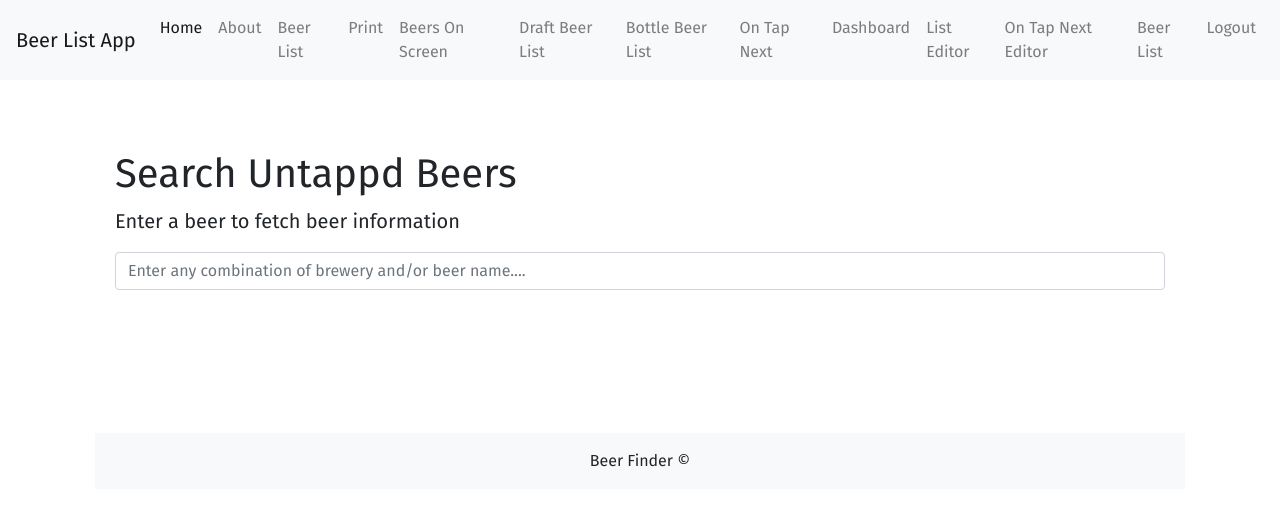
After one commit to ytnoonty/mybeerapp, a Flask app: page /beersearch in a window 1280 px wide. The commit adds this page. Shown: the top 506 px of the page. Run offline with Flask 2, Linux system fonts and the light colour scheme; the visitor is signed in with stand-in values (Sample User, id 1); data that the repository does not hold is empty; some libraries are stand-ins or nearby versions.

Commit message:
added ability to add beer info from untappd API

```diff
--- a/app.py
+++ b/app.py
@@ -395,6 +395,52 @@ def add_beer():
         return redirect(url_for('dashboard'))
 
     return render_template('add_beer.html', form=form)
+
+# Search beers from untappd
+@app.route('/beersearch', methods=['GET','POST'])
+@is_logged_in
+def beersearch():
+    return render_template('beersearch.html')
+
+# Add untappd beer info to DB
+@app.route('/addUntappd', methods=['POST'])
+def addUntappd():
+    data = request.get_json()
+    app.logger.info(data['id'])
+    app.logger.info(data['name'])
+    app.logger.info(data['style'])
+    app.logger.info(data['abv'])
+    app.logger.info(data['ibu'])
+    app.logger.info(data['brewery'])
+    app.logger.info(data['location'])
+    app.logger.info(data['website'])
+    app.logger.info(data['description'])
+    app.logger.info(data['draftbottleselection'])
+    print('Beer ' + data['id'] + ': ' + data['name'] + ' has been added to the database. Thank you for playing along. Have a "hoppy" day.')
+
+    name = data['name']
+    style = data['style']
+    abv = data['abv']
+    ibu = data['ibu']
+    brewery = data['brewery']
+    location = data['location']
+    website = data['website']
+    description = data['description']
+    draftBottle = data['draftbottleselection']
+
+    # Send data to DB
+    # mysqlQuery = "INSERT INTO list_history(name, style, abv, ibu, brewery, location, website, description, draft_bottle_selection) VALUES(%s, %s, %s, %s, %s, %s, %s, %s, %s)", (name, style, abv, ibu, brewery, location, website, description, draftBottle)
+    # mysqlQuerySend(mysqlQuery)
+
+    cur = mysql.connection.cursor()
+    # Execute
+    cur.execute("INSERT INTO list_history(name, style, abv, ibu, brewery, location, website, description, draft_bottle_selection) VALUES(%s, %s, %s, %s, %s, %s, %s, %s, %s)", (name, style, abv, ibu, brewery, location, website, description, draftBottle))
+    # Commit
+    mysql.connection.commit()
+    # Close connection
+    cur.close()
+
+    return jsonify(data)
 
 
 # Edit Beer
--- /dev/null
+++ b/static/js/app.js
@@ -0,0 +1,120 @@
+// Init Untappd
+const untappd = new Untappd;
+// Init UI
+const ui = new UI;
+
+// Search input
+const searchBeer = document.getElementById('searchBeer');
+
+if (searchBeer !== null) {
+  // Search input event listener
+  searchBeer.addEventListener('keyup', (e) => {
+    // Get input text
+    const userText = e.target.value;
+    if (e.keyCode === 13) {
+      if(userText !== '') {
+        untappd.getBeerByName(userText)
+        .then(data => {
+          if (data.results.message === 'Not Found') {
+            // Show alert
+
+          } else {
+            // Show results
+            ui.showBeerList(data.results);
+          }
+        });
+      } else {
+        // Clear results
+        // ui.clearResults();
+        console.log('Put something in me!!!!!!!!!!!');
+      }
+    }
+  });
+
+  document.addEventListener('click', (e) => {
+    let elClass = e.target.parentElement.className;
+    if (elClass === 'beer-tr') {
+      let beerId = e.target.parentElement.firstElementChild.innerHTML;
+      untappd.getBeerById(beerId)
+      .then(data => {
+        // console.log(data);
+        ui.showBeerCandidate(data.singleResult);
+      });
+    }
+    if (e.target.classList.contains('add-beer-to-db')) {
+      let beerData = {
+        "id": "",
+        "name": "",
+        "style": "",
+        "abv":"",
+        "ibu":"",
+        "brewery":"",
+        "location":"",
+        "website":"",
+        "description":"",
+        "draftbottleselection":""
+      }
+      let beerInfo = e.target.parentElement.parentElement;
+      untappd.beer.id = beerInfo.firstElementChild.innerText;
+      untappd.beer.name = beerInfo.firstElementChild.nextElementSibling.innerText;
+      untappd.beer.style = beerInfo.firstElementChild.nextElementSibling.nextElementSibling.innerText;
+      untappd.beer.abv = beerInfo.firstElementChild.nextElementSibling.nextElementSibling.nextElementSibling.innerText;
+      untappd.beer.ibu = beerInfo.firstElementChild.nextElementSibling.nextElementSibling.nextElementSibling.nextElementSibling.innerText;
+      untappd.beer.brewery = beerInfo.firstElementChild.nextElementSibling.nextElementSibling.nextElementSibling.nextElementSibling.nextElementSibling.innerText;
+      untappd.beer.location = beerInfo.firstElementChild.nextElementSibling.nextElementSibling.nextElementSibling.nextElementSibling.nextElementSibling.nextElementSibling.innerText;
+      untappd.beer.website = beerInfo.firstElementChild.nextElementSibling.nextElementSibling.nextElementSibling.nextElementSibling.nextElementSibling.nextElementSibling.nextElementSibling.innerText;
+      untappd.beer.description = beerInfo.firstElementChild.nextElementSibling.nextElementSibling.nextElementSibling.nextElementSibling.nextElementSibling.nextElementSibling.nextElementSibling.nextElementSibling.innerText;
+      untappd.beer.draftbottleselection = document.querySelector('input[type="radio"][name=beer][checked=true]').value;
+      beerData.id = untappd.beer.id;
+      beerData.name = untappd.beer.name;
+      beerData.style = untappd.beer.style;
+      beerData.abv = untappd.beer.abv;
+      beerData.ibu = untappd.beer.ibu;
+      beerData.brewery = untappd.beer.brewery;
+      beerData.location = untappd.beer.location;
+      beerData.website = untappd.beer.website;
+      beerData.description = untappd.beer.description;
+      beerData.draftbottleselection = untappd.beer.draftbottleselection;
+      console.log(untappd.beer.id +
+        untappd.beer.name +
+        untappd.beer.style +
+        untappd.beer.abv +
+        untappd.beer.ibu +
+        untappd.beer.brewery +
+        untappd.beer.location +
+        untappd.beer.website +
+        untappd.beer.description +
+        untappd.beer.draftbottleselection
+      );
+      console.log(untappd.beer);
+      console.log(beerData);
+      const http = new easyHTTP();
+      // Create POST
+      http.postSendRecieve('/addUntappd', beerData, function(err, post){
+        if (err) {
+          console.log(err);
+        } else {
+
+          console.log("sent data and recieving data");
+          console.log(post);
+          ui.showAddedBeer(post);
+        }
+      });
+    }
+
+    if (e.target.classList.contains('btn-cancel')) {
+      let checked = document.querySelector('input[type="radio"][name=beer][checked=true]');
+      console.log(checked.value);
+    }
+    if (e.target.classList.contains('bottle-draft')) {
+      e.target.parentElement.parentElement.firstElementChild.firstElementChild.setAttribute("checked", false);
+      e.target.parentElement.parentElement.firstElementChild.nextElementSibling.firstElementChild.setAttribute("checked", false);
+      e.target.parentElement.parentElement.firstElementChild.nextElementSibling.nextElementSibling.firstElementChild.setAttribute("checked", false);
+      e.target.setAttribute("checked", true);
+      console.log(e.target.parentElement.parentElement.firstElementChild.firstElementChild);
+      console.log(e.target.parentElement.parentElement.firstElementChild.nextElementSibling.firstElementChild);
+      console.log(e.target.parentElement.parentElement.firstElementChild.nextElementSibling.nextElementSibling.firstElementChild);
+      console.log("");
+    }
+  });
+}
--- /dev/null
+++ b/static/js/ui.js
@@ -0,0 +1,144 @@
+class UI {
+  constructor() {
+    this.searchresults = document.getElementById('searchresults');
+  }
+
+  // Show profile in ui
+  showBeerList(beer) {
+    let output = '';
+    output += `
+      <table class="table table-striped">
+        <tr>
+          <th>Beer Id</th>
+          <th>Name</th>
+          <th>Style</th>
+          <th>ABV</th>
+          <th>IBU</th>
+          <th>Brewery</th>
+          <th>Location</th>
+          <th>Website</th>
+          <th>Description</th>
+          <th></th>
+          <th></th>
+        </tr>`;
+      beer.response.beers.items.forEach(function(beer) {
+        output += `
+          <tr class="beer-tr">
+            <td>${beer.beer.bid}</td>
+            <td>${beer.beer.beer_name}</span></td>
+            <td>${beer.beer.beer_style}</td>
+            <td>${beer.beer.beer_abv}</td>
+            <td>${beer.beer.beer_ibu}</td>
+            <td>${beer.brewery.brewery_name}</td>
+            <td>${beer.brewery.location.brewery_city}, ${beer.brewery.location.brewery_state} - ${beer.brewery.country_name}</td>
+            <td>${beer.brewery.contact.url}</td>
+            <td>${beer.beer.beer_description}</td>
+            <td></td>
+            <td></td>
+          </tr>
+        `;
+      });
+    output += `
+      </table>
+      `;
+
+    this.searchresults.innerHTML = output;
+  }
+
+  showBeerCandidate(beer) {
+    let selectedBeer = beer.response.beer;
+    let output = '';
+    output += `
+      <table class="table table-striped">
+        <tr>
+          <th>Beer Id</th>
+          <th>Name</th>
+          <th>Style</th>
+          <th>ABV</th>
+          <th>IBU</th>
+          <th>Brewery</th>
+          <th>Location</th>
+          <th>Website</th>
+          <th>Description</th>
+          <th>Draft/Bottle</th>
+          <th></th>
+          <th></th>
+        </tr>`;
+    output += `
+        <tr>
+          <td id="beer_id">${selectedBeer.bid}</td>
+          <td id="beer_name">${selectedBeer.beer_name}</td>
+          <td id="beer_style">${selectedBeer.beer_style}</td>
+          <td id="beer_abv">${selectedBeer.beer_abv}</td>
+          <td id="beer_ibu">${selectedBeer.beer_ibu}</td>
+          <td id="brewery_name">${selectedBeer.brewery.brewery_name}</td>
+          <td id="brewery_location">${selectedBeer.brewery.location.brewery_city}, ${selectedBeer.brewery.location.brewery_state}, ${selectedBeer.brewery.country_name}</td>
+          <td id="brewery_url">${selectedBeer.brewery.contact.url}</td>
+          <td id="beer_description">${selectedBeer.beer_description}</td>
+          <td>
+            <div>
+              <input class="bottle-draft" type="radio" id="draft"
+                     name="beer" value="Draft" checked="true" />
+              <label for="draft">Draft</label>
+            </div>
+            <div>
+                <input class="bottle-draft" type="radio" id="bottle"
+                       name="beer" value="Bottle" />
+                <label for="bottle">Bottle</label>
+            </div>
+            <div>
+                <input class="bottle-draft" type="radio" id="both"
+                       name="beer" value="Both" />
+                <label for="both">Both</label>
+            </div>
+          </td>
+          <td><a href="#" class="btn btn-success add-beer-to-db" type="">Add Beer</a></td>
+          <td><a href="#" class="btn btn-danger btn-cancel">Cancel</a></td>
+        </tr>
+    `;
+    output += `
+      </table>
+      `;
+    this.searchresults.innerHTML = output;
+  }
+
+  showAddedBeer(beer) {
+    let selectedBeer = JSON.parse(beer);
+    console.log(selectedBeer);
+    let output = '';
+    output += `
+      <table class="table table-striped">
+        <tr>
+          <th>Beer Id</th>
+          <th>Name</th>
+          <th>Style</th>
+          <th>ABV</th>
+          <th>IBU</th>
+          <th>Brewery</th>
+          <th>Location</th>
+          <th>Website</th>
+          <th>Description</th>
+          <th>Draft/Bottle</th>
+          <th></th>
+          <th></th>
+        </tr>`;
+    output += `
+        <tr>
+          <td id="beer_id">${selectedBeer.id}</td>
+          <td id="beer_name">${selectedBeer.name}</td>
+          <td id="beer_style">${selectedBeer.style}</td>
+          <td id="beer_abv">${selectedBeer.abv} %</td>
+          <td id="beer_ibu">${selectedBeer.ibu}</td>
+          <td id="brewery_name">${selectedBeer.brewery}</td>
+          <td id="brewery_location">${selectedBeer.location}</td>
+          <td id="brewery_url">${selectedBeer.website}</td>
+          <td id="beer_description">${selectedBeer.description}</td>
+        </tr>
+    `;
+    output += `
+      </table>
+      `;
+    this.searchresults.innerHTML = output;
+  }
+
+}
--- /dev/null
+++ b/static/js/untappd.js
@@ -0,0 +1,34 @@
+class Untappd {
+  constructor() {
+    this.client_id = '73213F326CBF3CC907ECF67E172BC4352CABE0A8';
+    this.client_secret = '040AF1B573EF5BC56426E59D949A6AA086311C6F';
+
+    this.beer = {
+      'id': '',
+      'name': '',
+      'style': '',
+      'abv': '',
+      'ibu': '',
+      'brewery': '',
+      'location': '',
+      'website': '',
+      'description': '',
+      'draftbottleselection': ''
+    }
+  }
+
+  async getBeerByName(beer) {
+    const untappdResponse = await fetch(`https://api.untappd.com/v4/search/beer?q=${beer}&client_id=${this.client_id}&client_secret=${this.client_secret}`);
+    const results = await untappdResponse.json();
+    return {
+      results: results
+    }
+  }
+  async getBeerById(beer) {
+    const untappdResponse = await fetch(`https://api.untappd.com/v4/beer/info/${beer}?&compact=true&client_id=${this.client_id}&client_secret=${this.client_secret}`);
+    const singleResult = await untappdResponse.json();
+    return {
+      singleResult: singleResult
+    }
+  }
+}
--- a/templates/beers_tv_screen.html
+++ b/templates/beers_tv_screen.html
@@ -170,7 +170,7 @@
                     <tr class="beer-screen-tr">
                       <h1 class="italic-font bold-font txt-clr-ylw left-spacer no-btm-margin"><span class="">{{beer.name}}</span></h1>
                     </tr>
-                    <tr class="left-spacer beer-screen-tr font-med">
+                    <tr class="left-spacer beer-screen-tr font-sml">
                       <td class="bold-font w-third">{{beer.style}}</td>
                       <td class="w-fifth"><span class="font-xxsml"></span> {{beer.abv}}<span class="font-xsml">%</span></td>
                       <td class="italic-font bold-font w-third">{{beer.brewery}}</td>
@@ -190,7 +190,7 @@
                     <tr class="beer-screen-tr">
                       <h1 class="italic-font bold-font txt-clr-ylw left-spacer no-btm-margin"><span class="">{{beer.name}}</span></h1>
                     </tr>
-                    <tr class="left-spacer beer-screen-tr font-med">
+                    <tr class="left-spacer beer-screen-tr font-sml">
                       <td class="bold-font w-third">{{beer.style}}</td>
                       <td class="w-fifth"><span class="font-xxsml"></span> {{beer.abv}}<span class="font-xsml">%</span></td>
                       <td class="italic-font bold-font w-third">{{beer.brewery}}</td>
--- /dev/null
+++ b/templates/beersearch.html
@@ -0,0 +1,14 @@
+{% extends 'layout.html' %}
+{% block body %}
+  <div class="searchContainer">
+    <div class="search card-body">
+      <h1>Search Untappd Beers</h1>
+      <p class="lead">Enter a beer to fetch beer information</p>
+      <input type="text" id="searchBeer" class="form-control" placeholder="Enter any combination of brewery and/or beer name....">
+    </div>
+    <div id="searchresults" class="container"></div>
+  </div>
+  <footer class="mt-5 p-3 text-center bg-light">
+    Beer Finder &copy;
+  </footer>
+{% endblock %}
--- a/templates/dashboard.html
+++ b/templates/dashboard.html
@@ -3,6 +3,7 @@
 {% block body %}
   <h1>Dashboard <small>Welcome {{session.username}}</small></h1>
   <a class="btn btn-success" href="/add_beer"> Add Beer</a>
+  <a class="btn btn-success" href="/beersearch">Search Beers</a>
   <hr>
 
   <table class="table table-striped">
--- a/templates/home.html
+++ b/templates/home.html
@@ -6,12 +6,12 @@
       <div class="row justify-content-center">
         <div class="row">
           <div  id="update-print-page" class="col-12 mt-2 mb-2">
-            <img src="{{ url_for('static', filename='img/SHAMROCKS_LOGO.png') }}" alt="image should be here">
+            <img src="{{ url_for('static', filename='img/SHAMROCKS_LOGO.png') }}" alt="Shamrock Jack's logo">
           </div>
         </div>
       </div>
       <h1 class="display-4">Beer List</h1>
-      <p class="lead">To show you what's on tap at yours and our favorite bar.</p>
+      <p class="lead">To show you what's on tap at your favorite bar.</p>
       {% if session.logged_in == NULL %}
         <a href="/register" class="btn btn-primary btn-lg">Register</a>
         <a href="/login" class="btn btn-success btn-lg">Login</a>
--- a/templates/includes/_navbar.html
+++ b/templates/includes/_navbar.html
@@ -42,7 +42,7 @@
           <a class="nav-link" href="/on_tap_next_editor">On Tap Next Editor</a>
         </li>
         <li class="nav-item">
-          <a class="nav-link" href="/proccess_print">Electronic List</a>
+          <a class="nav-link" href="/proccess_print">Beer List</a>
         </li>
         <li class="nav-item">
           <a class="nav-link" href="/logout">Logout</a>
--- a/templates/layout.html
+++ b/templates/layout.html
@@ -27,6 +27,9 @@
   </script> -->
   <script type="text/javascript" src="{{ url_for('static', filename='js/ajax.js') }}"></script>
   <script type="text/javascript" src="{{ url_for('static', filename='js/animations.js') }}"></script>
+  <script type="text/javascript" src="{{ url_for('static', filename='js/untappd.js') }}"></script>
+  <script type="text/javascript" src="{{ url_for('static', filename='js/ui.js') }}"></script>
+  <script type="text/javascript" src="{{ url_for('static', filename='js/app.js') }}"></script>
   <script type="text/javascript" src="{{ url_for('static', filename='js/main.js') }}"></script>
 </body>
 </html>
```
